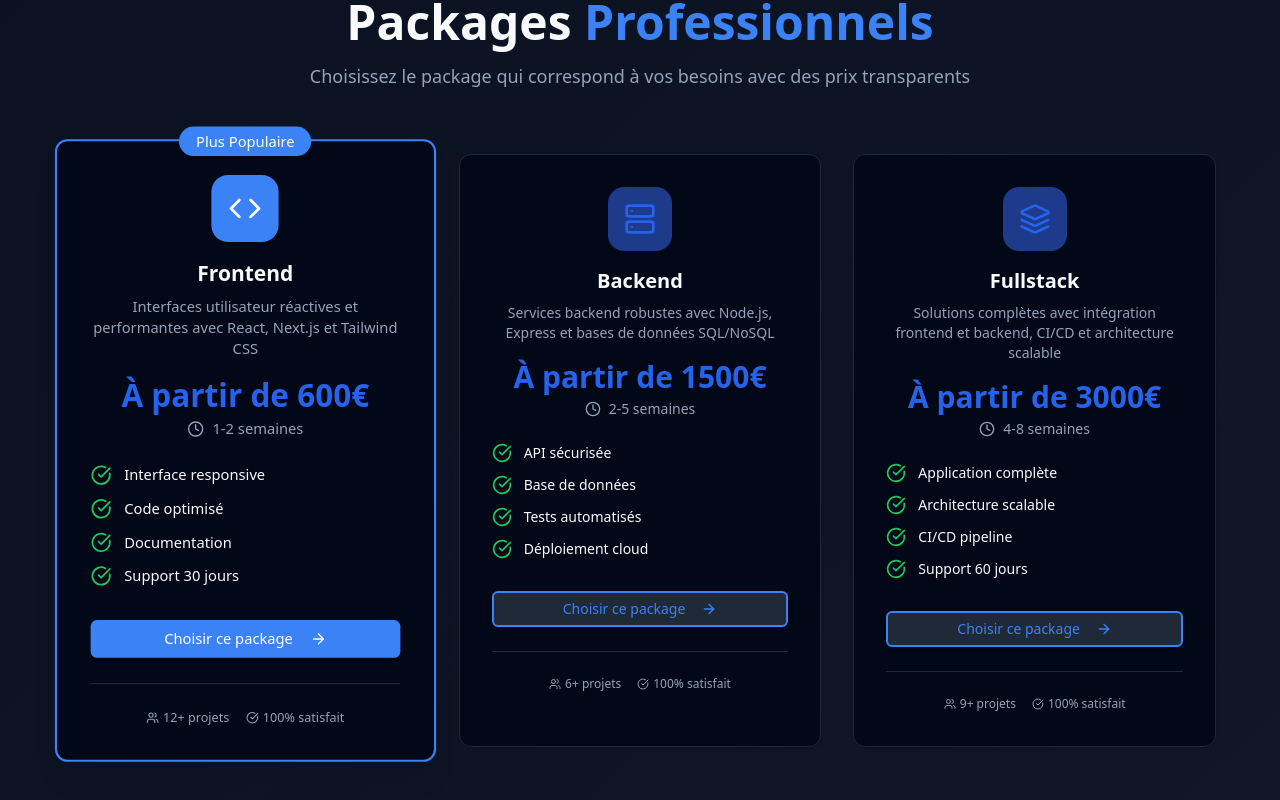
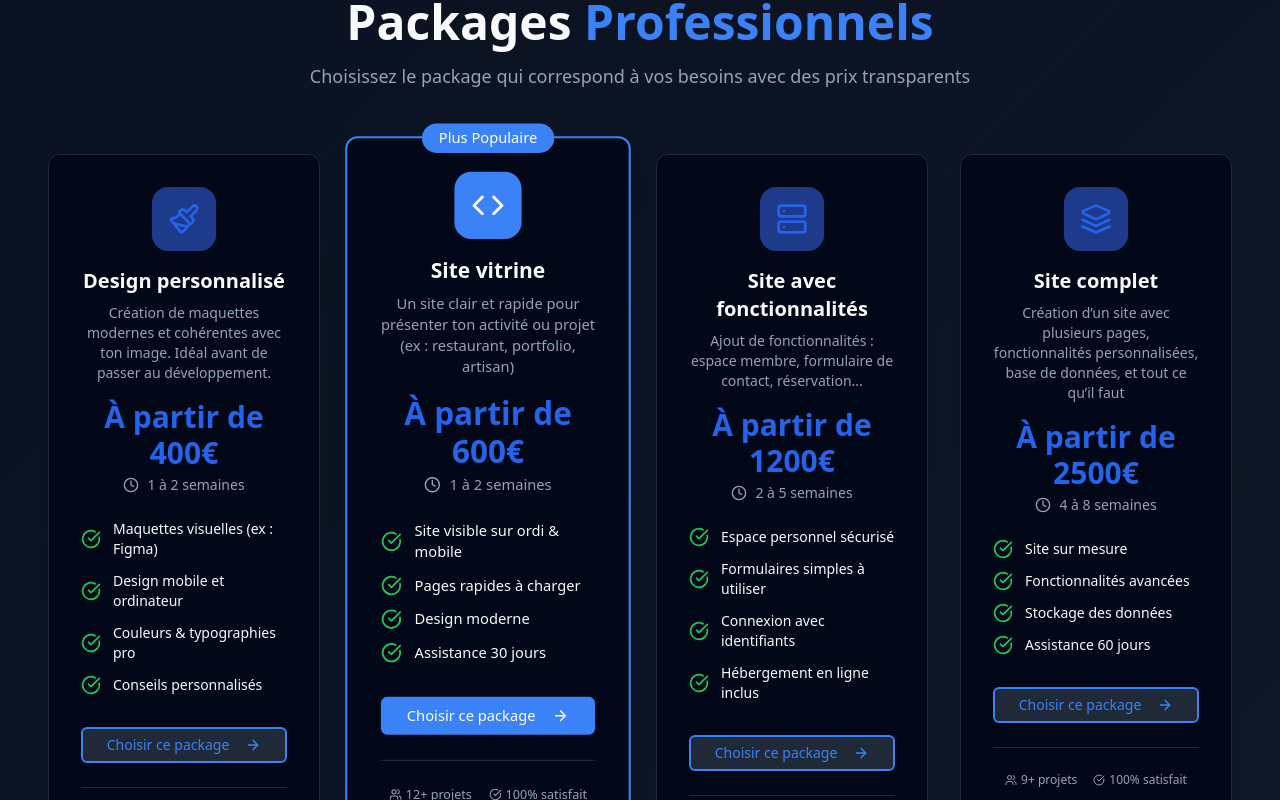
Before and after one commit to teovlt/portfolioFreelance, a React (Vite) app: page / in a window 1280 px wide. Shown: the part 4480-5280 px from the top of the page. Built offline with nearby package versions, Linux system fonts and the light colour scheme.

Commit message:
Add design part to services

```diff
--- a/src/pages/Services.tsx
+++ b/src/pages/Services.tsx
@@ -3,7 +3,7 @@
 import { useState } from "react";
 import { Card, CardContent } from "@/components/ui/card";
 import { Button } from "@/components/ui/button";
-import { Code, Server, Layers, ArrowRight, CheckCircle, Clock, Users } from "lucide-react";
+import { Code, Server, Layers, ArrowRight, CheckCircle, Clock, Users, Paintbrush } from "lucide-react";
 import { useTranslation } from "react-i18next";
 import { scrollToSection } from "@/utils/scrollToSection";
 
@@ -14,55 +14,73 @@ export function Services() {
 
   const services = [
     {
-      icon: Code,
-      title: t("Frontend"),
+      icon: Paintbrush,
+      title: language === "fr" ? "Design personnalisé" : "Custom Design",
       description:
         language === "fr"
-          ? "Interfaces utilisateur réactives et performantes avec React, Next.js et Tailwind CSS"
-          : "Responsive and performant user interfaces with React, Next.js, and Tailwind CSS",
+          ? "Création de maquettes modernes et cohérentes avec ton image. Idéal avant de passer au développement."
+          : "Modern mockups that match your brand. Perfect before starting development.",
+      price: language === "fr" ? "À partir de 400€" : "Starting from €400",
+      duration: language === "fr" ? "1 à 2 semaines" : "1 to 2 weeks",
+      deliverables: [
+        language === "fr" ? "Maquettes visuelles (ex : Figma)" : "Visual mockups (e.g. Figma)",
+        language === "fr" ? "Design mobile et ordinateur" : "Mobile & desktop design",
+        language === "fr" ? "Couleurs & typographies pro" : "Professional colors & fonts",
+        language === "fr" ? "Conseils personnalisés" : "Personalized advice",
+      ],
+      popular: false,
+      projects: 5,
+    },
+    {
+      icon: Code,
+      title: language === "fr" ? "Site vitrine" : "Showcase Website",
+      description:
+        language === "fr"
+          ? "Un site clair et rapide pour présenter ton activité ou projet (ex : restaurant, portfolio, artisan)"
+          : "A clean and fast website to showcase your activity or project (e.g. restaurant, portfolio, craftsman)",
       price: language === "fr" ? "À partir de 600€" : "Starting from €600",
-      duration: language === "fr" ? "1-2 semaines" : "1-2 weeks",
+      duration: language === "fr" ? "1 à 2 semaines" : "1 to 2 weeks",
       deliverables: [
-        language === "fr" ? "Interface responsive" : "Responsive interface",
-        language === "fr" ? "Code optimisé" : "Optimized code",
-        language === "fr" ? "Documentation" : "Documentation",
-        language === "fr" ? "Support 30 jours" : "30-day support",
+        language === "fr" ? "Site visible sur ordi & mobile" : "Mobile & desktop ready",
+        language === "fr" ? "Pages rapides à charger" : "Fast loading pages",
+        language === "fr" ? "Design moderne" : "Modern design",
+        language === "fr" ? "Assistance 30 jours" : "30-day support",
       ],
       popular: true,
       projects: 12,
     },
     {
       icon: Server,
-      title: t("Backend"),
+      title: language === "fr" ? "Site avec fonctionnalités" : "Website with Features",
       description:
         language === "fr"
-          ? "Services backend robustes avec Node.js, Express et bases de données SQL/NoSQL"
-          : "Robust backend services with Node.js, Express, and SQL/NoSQL databases",
-      price: language === "fr" ? "À partir de 1500€" : "Starting from €1500",
-      duration: language === "fr" ? "2-5 semaines" : "2-5 weeks",
+          ? "Ajout de fonctionnalités : espace membre, formulaire de contact, réservation..."
+          : "Add features like member area, contact form, booking...",
+      price: language === "fr" ? "À partir de 1200€" : "Starting from €1200",
+      duration: language === "fr" ? "2 à 5 semaines" : "2 to 5 weeks",
       deliverables: [
-        language === "fr" ? "API sécurisée" : "Secure API",
-        language === "fr" ? "Base de données" : "Database setup",
-        language === "fr" ? "Tests automatisés" : "Automated tests",
-        language === "fr" ? "Déploiement cloud" : "Cloud deployment",
+        language === "fr" ? "Espace personnel sécurisé" : "Secure personal space",
+        language === "fr" ? "Formulaires simples à utiliser" : "Easy-to-use forms",
+        language === "fr" ? "Connexion avec identifiants" : "Login system",
+        language === "fr" ? "Hébergement en ligne inclus" : "Online hosting included",
       ],
       popular: false,
       projects: 6,
     },
     {
       icon: Layers,
-      title: t("Fullstack"),
+      title: language === "fr" ? "Site complet" : "Complete Website",
       description:
         language === "fr"
-          ? "Solutions complètes avec intégration frontend et backend, CI/CD et architecture scalable"
-          : "Complete solutions with frontend and backend integration, CI/CD, and scalable architecture",
-      price: language === "fr" ? "À partir de 3000€" : "Starting from €3000",
-      duration: language === "fr" ? "4-8 semaines" : "4-8 weeks",
+          ? "Création d’un site avec plusieurs pages, fonctionnalités personnalisées, base de données, et tout ce qu’il faut"
+          : "A complete website with multiple pages, custom features, database, and everything needed",
+      price: language === "fr" ? "À partir de 2500€" : "Starting from €2500",
+      duration: language === "fr" ? "4 à 8 semaines" : "4 to 8 weeks",
       deliverables: [
-        language === "fr" ? "Application complète" : "Complete application",
-        language === "fr" ? "Architecture scalable" : "Scalable architecture",
-        language === "fr" ? "CI/CD pipeline" : "CI/CD pipeline",
-        language === "fr" ? "Support 60 jours" : "60-day support",
+        language === "fr" ? "Site sur mesure" : "Custom website",
+        language === "fr" ? "Fonctionnalités avancées" : "Advanced features",
+        language === "fr" ? "Stockage des données" : "Data storage",
+        language === "fr" ? "Assistance 60 jours" : "60-day support",
       ],
       popular: false,
       projects: 9,
@@ -94,7 +112,7 @@ export function Services() {
           </p>
         </div>
 
-        <div className="grid lg:grid-cols-3 gap-8 max-w-6xl mx-auto">
+        <div className="grid lg:grid-cols-4 gap-8 max-w-8xl mx-auto">
           {services.map((service, index) => (
             <Card
               key={index}
```
